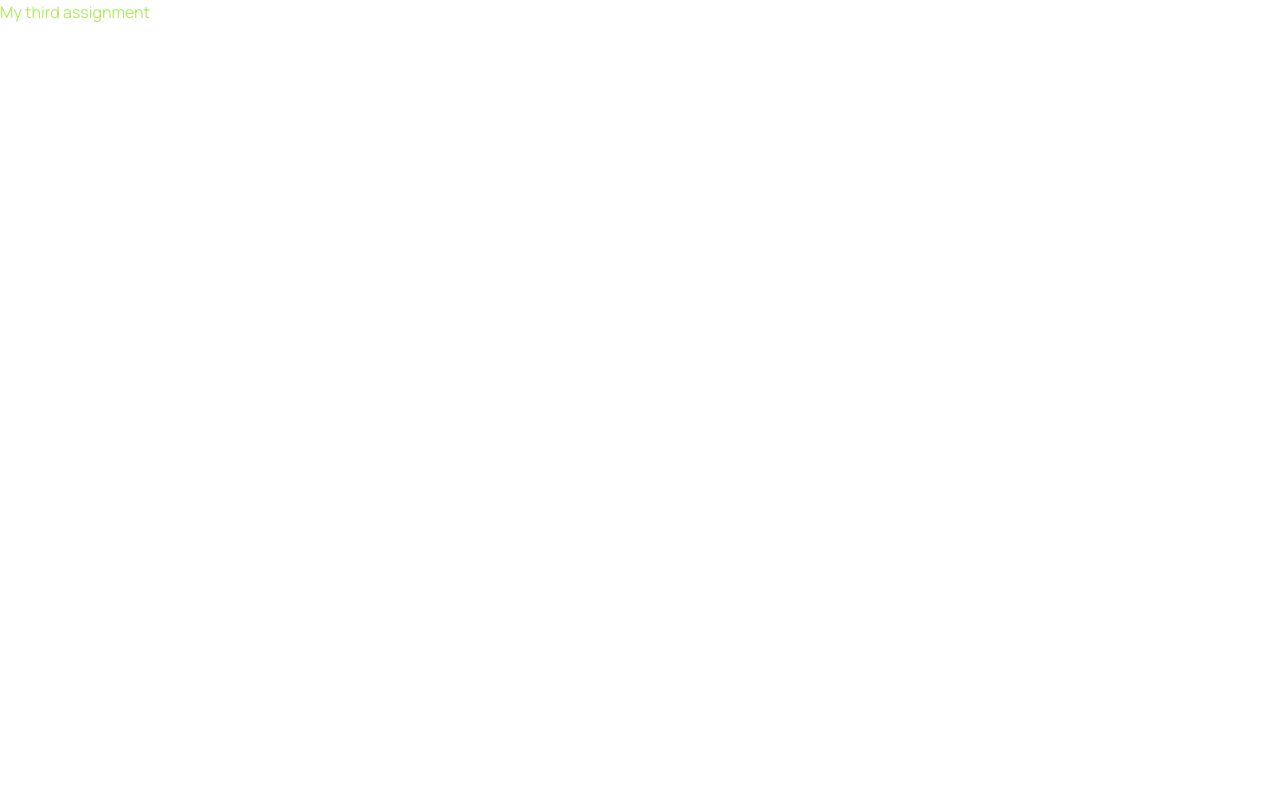
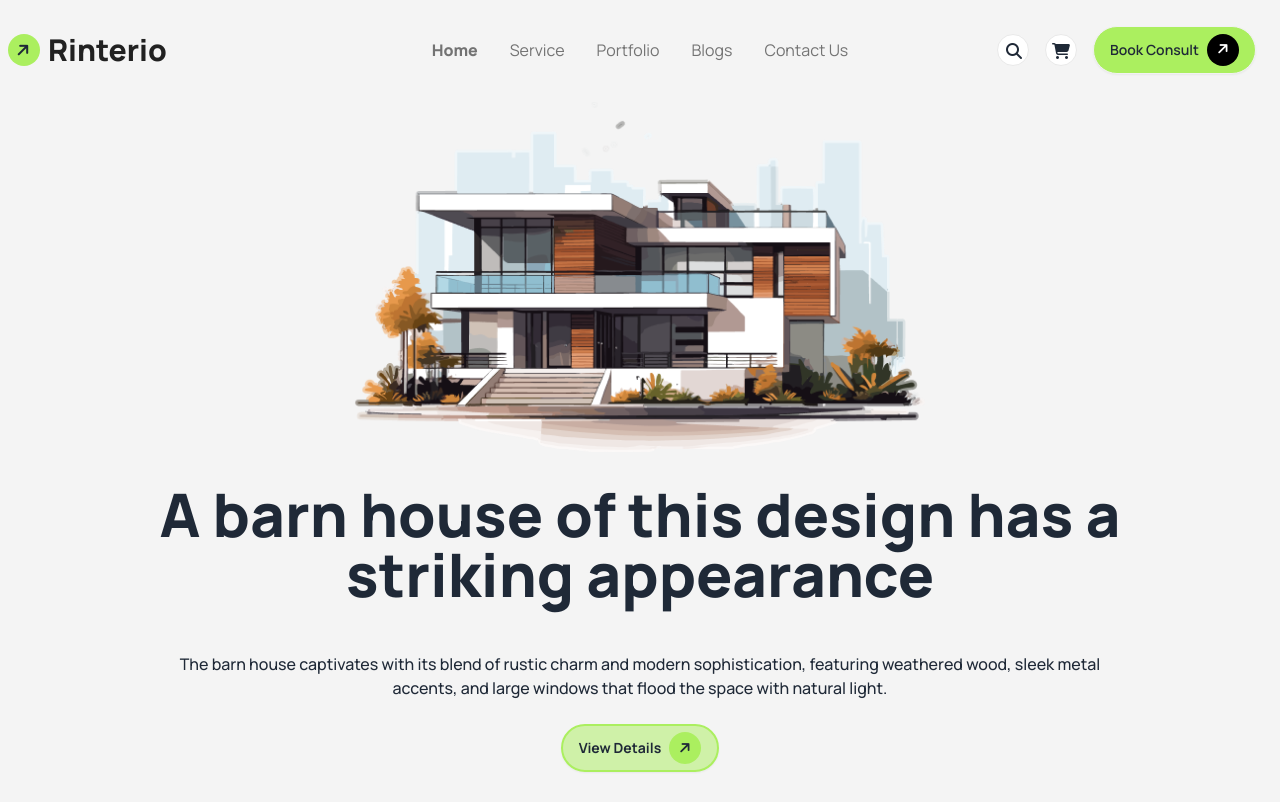
Before and after one commit to Tanvir818-max/my-third-assignment, a plain HTML site: page index.html in a window 1280 px wide. Drawn offline with nearby package versions, Linux system fonts and the light colour scheme.

Commit message:
navbar & hero section done

```diff
--- a/index.html
+++ b/index.html
@@ -3,7 +3,7 @@
 <head>
 <meta charset="UTF-8">
 <meta name="viewport" content="width=device-width, initial-scale=1.0">
-<title>Document</title>
+<title>Rinterio</title>
 
 <!-- Tailwind & Daisy UI CDN -->
 
@@ -38,16 +38,98 @@ colors: {
 'button-sec': '#ABEF5F80',
 'hero-bg': 'rgb(247, 247, 247)',
 'thoughtful-bg': 'rgb(244, 244, 244)',
-'footer-bg': '#1C1C1C'
+'footer-bg': '#1C1C1C',
 }
 }
 }
 }
 </script>
 </head>
+
+
 <body class="manrope">
+<header class="md:container mx-auto py-3.5 bg-[#f4f4f4]">
+<!-- Navbar Starts Here -->
+<nav class="">
+<div class="navbar">
+<div class="navbar-start gap-2">
+<div class="w-8 h-8 rounded-full bg-button-pri p-1 pl-2">
+<i class="-rotate-45 fa-solid fa-arrow-right"></i>
+</div>
+<h3 class="text-3xl font-extrabold text-[#212121]">Rinterio</h3>
+</div>
+<div class="navbar-center hidden lg:flex">
+<ul class="menu menu-horizontal px-1 text-base text-[#737373]">
+<li class="font-extrabold"><a>Home</a></li>
+<li class="hover:button-pri transition-colors duration-300 ease-in-out"><a>Service</a></li>
+<li class="hover:button-pri transition-colors duration-300 ease-in-out"><a>Portfolio</a></li>
+<li class="hover:button-pri transition-colors duration-300 ease-in-out"><a>Blogs</a></li>
+<li class="hover:button-pri transition-colors duration-300 ease-in-out"><a>Contact Us</a></li>
+</ul>
+</div>
+<div class="navbar-end gap-4 ">
+<div class="hidden sm:flex w-8 h-8 rounded-full border border-[rgb(233,233,233)] bg-white p-2 pl-2 ">
+<i class="fa-solid fa-magnifying-glass"></i>
+</div>
+<div class="hidden sm:flex w-8 h-8 rounded-full border border-[rgb(233,233,233)] bg-white p-2 pl-1.5 ">
+<i class="fa-solid fa-cart-shopping"></i>
+</div>
+<a class="hidden sm:flex btn rounded-full bg-button-pri">Book Consult
+<div class="w-8 h-8 bg-black rounded-full p-1 pl-1 pt-2">
+<i class="text-white -rotate-45 fa-solid fa-arrow-right"></i>
+</div>
+</a>
 
-  <h1 class="text-button-pri">My third assignment</h1>
+
+<div class="dropdown">
+<div tabindex="0" role="button" class=" w-6 h-4 rounded-full bg-white border-2 border-slate-200 btn btn-ghost lg:hidden">
+<i class="fa-solid fa-bars"></i>
+</div>
+<ul
+tabindex="0"
+class="menu menu-sm dropdown-content bg-base-100 rounded-box z-[1] mt-3 w-52 p-2 shadow text-lg font-medium right-0">
+<li><a>Home</a></li>
+<li><a>services</a></li>
+<li><a>Portfolio</a></li>
+<li><a>Blogs</a></li>
+<li><a>Contact Us</a></li>
+<li>
+<ul class="p-2">
+</ul>
+</div>
+</div>
+</div>
+</nav>
+<!-- Navbar Ends Here -->
+<!-- Hero Section Starts Here -->
+<div class="flex flex-col ">
+<div class="flex justify-center p-4">
+<img src="./assets/banner.png" alt="">
+</div>
+<div>
+<div class="hero">
+<div class="hero-content text-center">
+<div class="">
+<h1 class="text-3xl lg:text-6xl font-extrabold sm">A barn house of this design has a <br>striking appearance</h1>
+<br>
+<p class="py-6 text-base font-medium">
+The barn house captivates with its blend of rustic charm and modern sophistication, featuring weathered wood, sleek metal <br>accents, and large windows that flood the space with natural light.
+</p>
+<button class="btn bg-button-sec rounded-full border-2 border-button-pri text-sm font-bold">View Details
+<div class="w-8 h-8 rounded-full bg-[#ABEF5F] p-1.5">
+<i class="-rotate-45 fa-solid fa-arrow-right"></i>
+</div>
+</button>
+</div>
+</div>
+</div>
+</div>
+</div>
+  <!-- Hero Section Ends Here -->
+</header>
+<main></main>
+<footer></footer>
+
 
 </body>
 </html>
```
Also changed, not shown: tailwind.config.js (added, +8 -0 lines).
